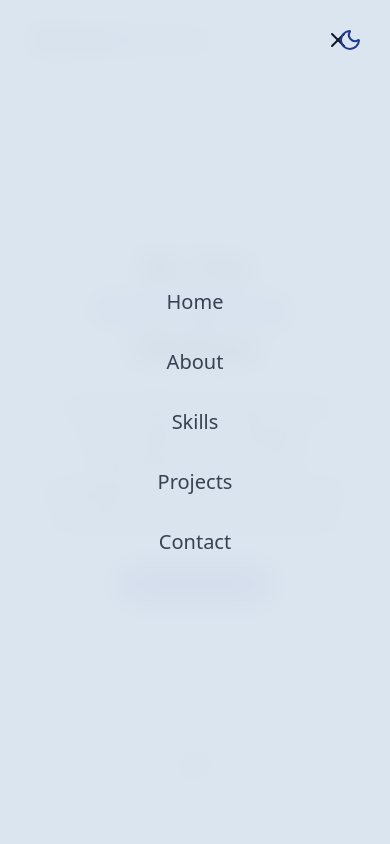
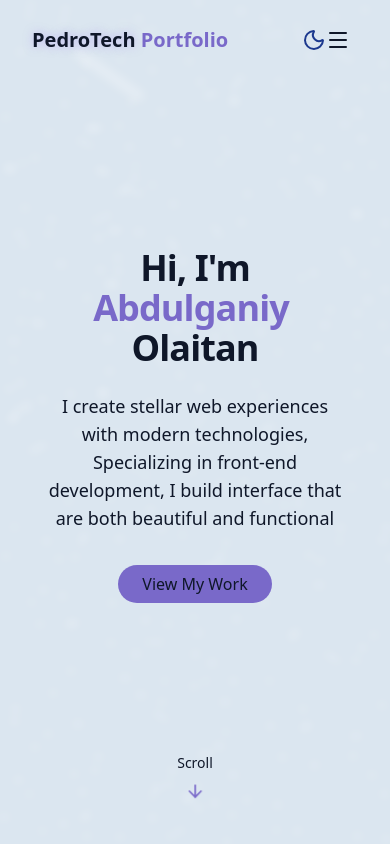
Before and after one commit to AbdulsomadCodes/my-portffolio-react-tailwind, a React (Vite) app: page / in a window 390 px wide. Shown: the top 844 px of the page. Built offline with nearby package versions, Linux system fonts and the light colour scheme.

Commit message:
Made the changes in small screen

```diff
--- a/src/components/Navbar.jsx
+++ b/src/components/Navbar.jsx
@@ -1,45 +1,53 @@
-import { useState, useEffect } from "react";
-import { cn } from "./lib/utils"
+import { cn } from "./lib/utils";
 import { Menu, X } from "lucide-react";
+import { useEffect, useState } from "react";
+
 const navItems = [
   { name: "Home", href: "#hero" },
   { name: "About", href: "#about" },
   { name: "Skills", href: "#skills" },
   { name: "Projects", href: "#projects" },
   { name: "Contact", href: "#contact" },
+];
 
-]
 export const Navbar = () => {
-    const [isScrolled, setScrolled] = useState(false);
-    const [isMenuOpen, setisMenuOpen] = useState(true);
+  const [isScrolled, setIsScrolled] = useState(false);
+  const [isMenuOpen, setIsMenuOpen] = useState(false);
 
   useEffect(() => {
     const handleScroll = () => {
-            setScrolled(window.screenY > 10)
-        }
+      setIsScrolled(window.screenY > 10);
+    };
 
-
-        window.addEventListener("scroll", handleScroll)
-        return () => window.removeEventListener("scroll", handleScroll)
-    }, [])
-
+    window.addEventListener("scroll", handleScroll);
+    return () => window.removeEventListener("scroll", handleScroll);
+  }, []);
   return (
-        <nav className={cn("fixed w-full z-40 transition-all duration-300",
+    <nav
+      className={cn(
+        "fixed w-full z-40 transition-all duration-300",
         isScrolled ? "py-3 bg-background/80 backdrop-blur-md shadow-xs" : "py-5"
       )}
     >
       <div className="container flex items-center justify-between">
-                <a className="text-xl font-bold text-primary flex items-center " href="#hero">
-                    <span className="relative z-1o">
-                        <span className="text-glow text-foreground">Olaitan's</span>Portfolio
+        <a
+          className="text-xl font-bold text-primary flex items-center"
+          href="#hero"
+        >
+          <span className="relative z-10">
+            <span className="text-glow text-foreground"> PedroTech </span>{" "}
+            Portfolio
           </span>
         </a>
 
         {/* desktop nav */}
-
         <div className="hidden md:flex space-x-8">
           {navItems.map((item, key) => (
-                        <a key={key} href={item.href} className="text-foreground/80 hover:text-primary transition-colors duration-300">
+            <a
+              key={key}
+              href={item.href}
+              className="text-foreground/80 hover:text-primary transition-colors duration-300"
+            >
               {item.name}
             </a>
           ))}
@@ -47,30 +55,37 @@ export const Navbar = () => {
 
         {/* mobile nav */}
 
-                <button onClick={() => setisMenuOpen((prev) => !prev)}
+        <button
+          onClick={() => setIsMenuOpen((prev) => !prev)}
            className="md:hidden p-2 text-foreground z-50 "
-                    aria-label={isMenuOpen ? "Close menu" : "Open menu"}
+          aria-label={isMenuOpen ? "Close Menu" : "Open Menu"}
         >
-                    {isMenuOpen ? <X size={24} /> : <Menu size={24} />}{""}
+          {isMenuOpen ? <X size={24} /> : <Menu size={24} />}{" "}
         </button>
 
-                <div className={cn("fixed inset-0 bg-background/95 backdrop-blur-md z-40 flex flex-col items-center justify-center  duration-300",
-                    "transition-all md:hidden",
+        <div
+          className={cn(
+            "fixed inset-0 bg-background/95 backdroup-blur-md z-40 flex flex-col items-center justify-center",
+            "transition-all duration-300 md:hidden",
             isMenuOpen
               ? "opacity-100 pointer-events-auto"
               : "opacity-0 pointer-events-none"
-                )}>
+          )}
+        >
           <div className="flex flex-col space-y-8 text-xl">
             {navItems.map((item, key) => (
-                            <a key={key} href={item.href} className="text-foreground/80 hover:text-primary transition-colors duration-300"
-                                onClick={() => setisMenuOpen(false)}>
-
+              <a
+                key={key}
+                href={item.href}
+                className="text-foreground/80 hover:text-primary transition-colors duration-300"
+                onClick={() => setIsMenuOpen(false)}
+              >
                 {item.name}
               </a>
             ))}
           </div>
         </div>
       </div>
-        </nav>)
-        ;
-}
+    </nav>
+  );
+};
--- a/src/components/ThemeToggle.jsx
+++ b/src/components/ThemeToggle.jsx
@@ -1,6 +1,6 @@
 import { Moon, Sun } from "lucide-react";
 import { useEffect, useState } from "react";
-import { cn } from "@/lib/utils";
+import { cn } from "./lib/utils";
 
 export const ThemeToggle = () => {
   const [isDarkMode, setIsDarkMode] = useState(false);
@@ -32,7 +32,7 @@ export const ThemeToggle = () => {
     <button
       onClick={toggleTheme}
       className={cn(
-        "fixed  top-5 right-5 z-50 p-2 rounded-full transition-colors duration-300",
+       "fixed top-5 right-14 md:right-5 z-50 p-2 rounded-full transition-colors duration-300",
         "focus:outline-hidden"
       )}
     >
```
Lines whose indentation alone changed are shown as unchanged.
